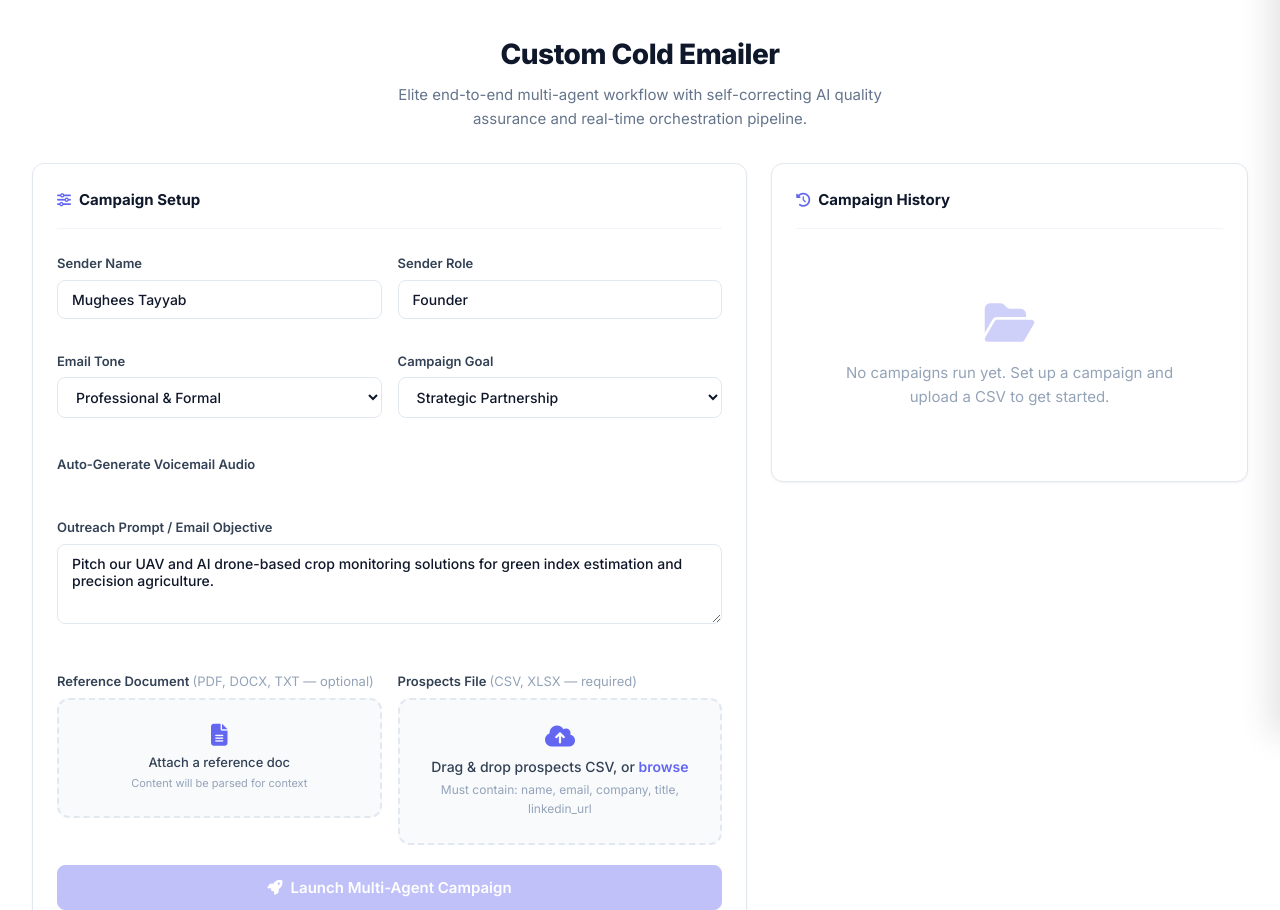
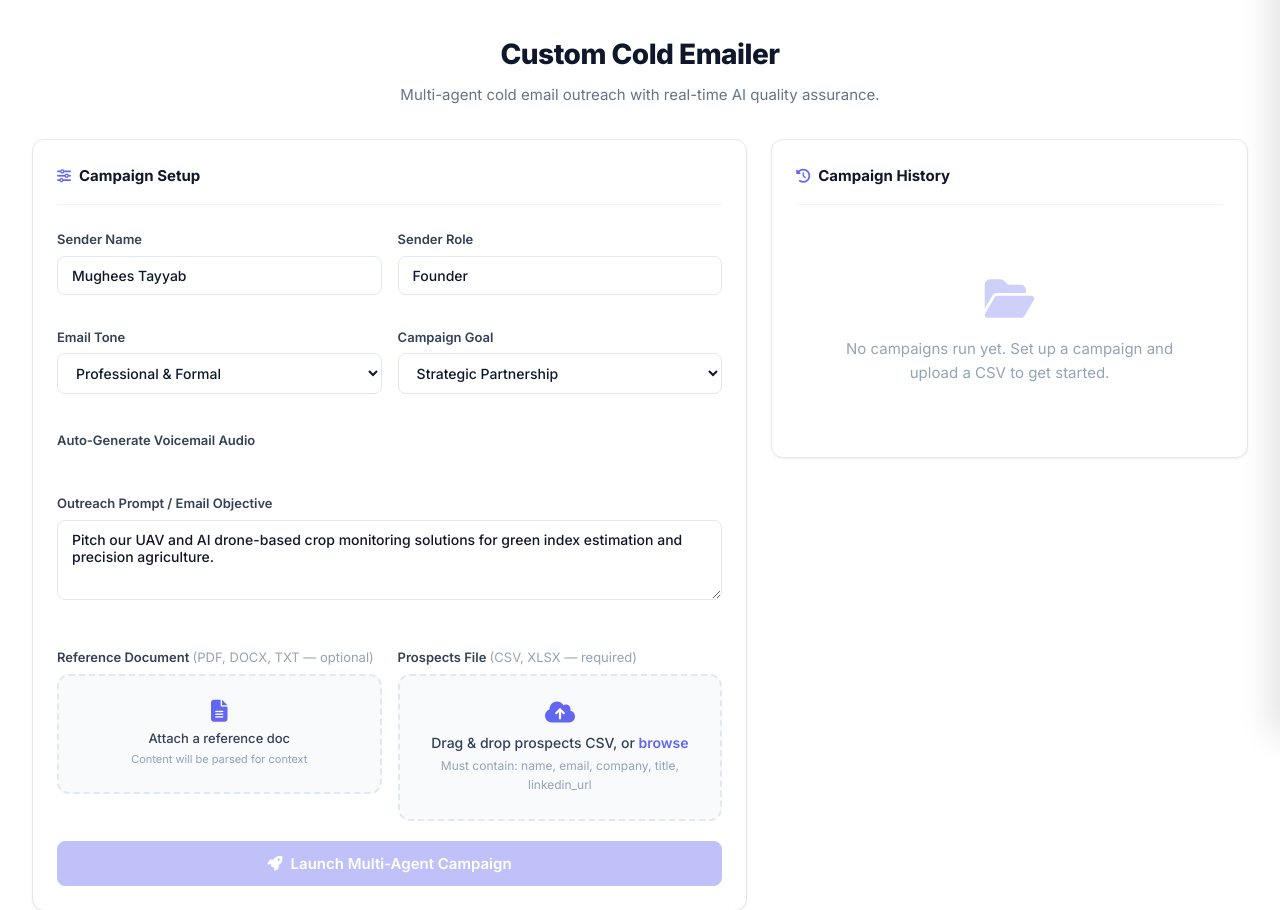
Before and after one commit to MugheesTayyab/OutreachNode, a Flask app: template templates/dashboard.html in a window 1280 px wide. Shown: the part 65-975 px from the top of the page. Run offline with Flask 3, Linux system fonts and the light colour scheme; the template is opened without the code that fills it, so the values that code supplies are empty; parts of the project's set-up code (start-up, migrations or seed data) failed here and were passed over.

Commit message:
fix(dashboard): trim hero tagline for better readability and visual flow

```diff
--- a/templates/dashboard.html
+++ b/templates/dashboard.html
@@ -5,7 +5,7 @@
 {% block content %}
 <section class="hero-section">
     <h1 class="gradient-title">Custom Cold Emailer</h1>
-    <p class="hero-tagline">Elite end-to-end multi-agent workflow with self-correcting AI quality assurance and real-time orchestration pipeline.</p>
+    <p class="hero-tagline">Multi-agent cold email outreach with real-time AI quality assurance.</p>
 </section>
 
 <div class="dashboard-grid">
```
